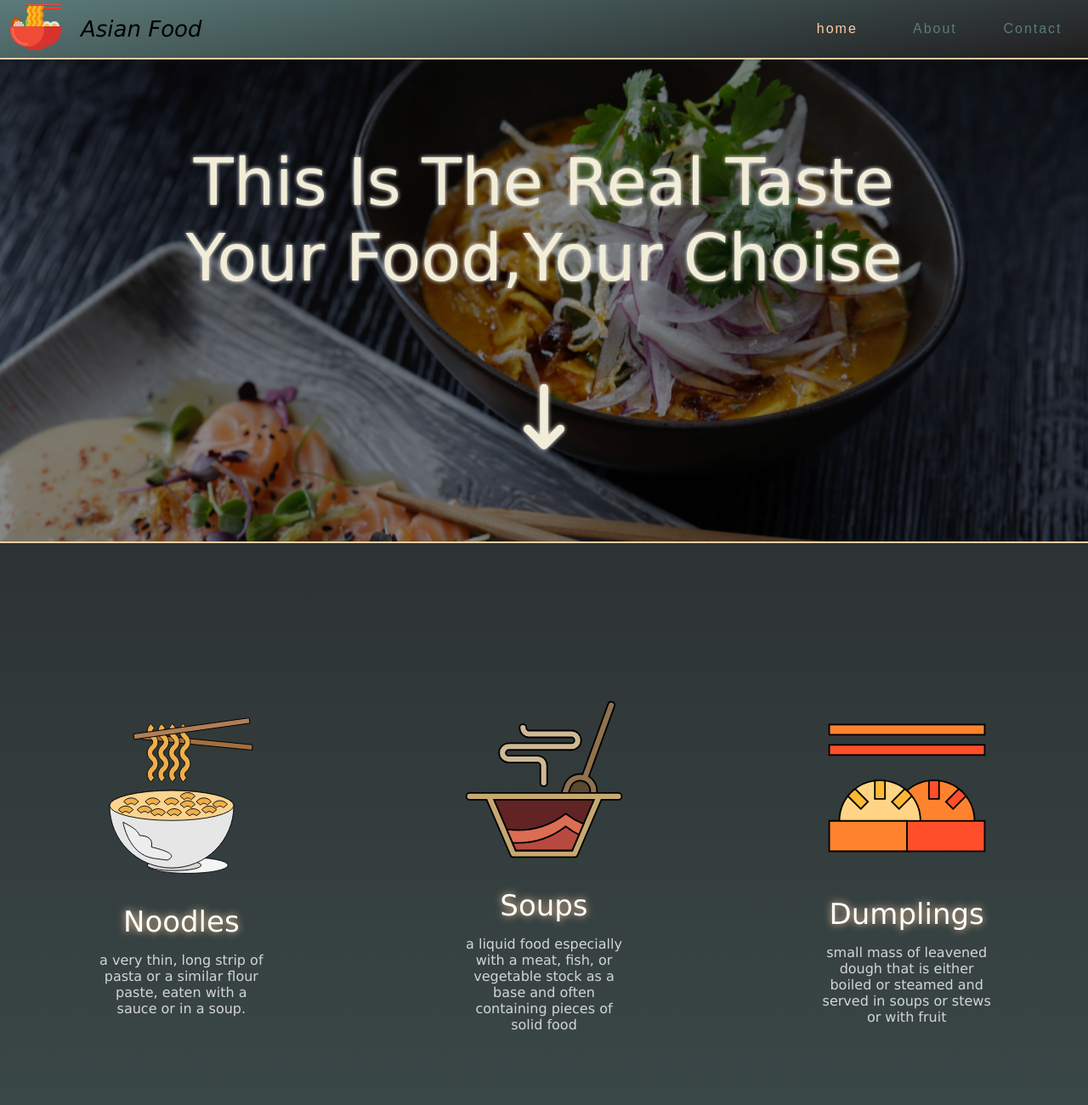
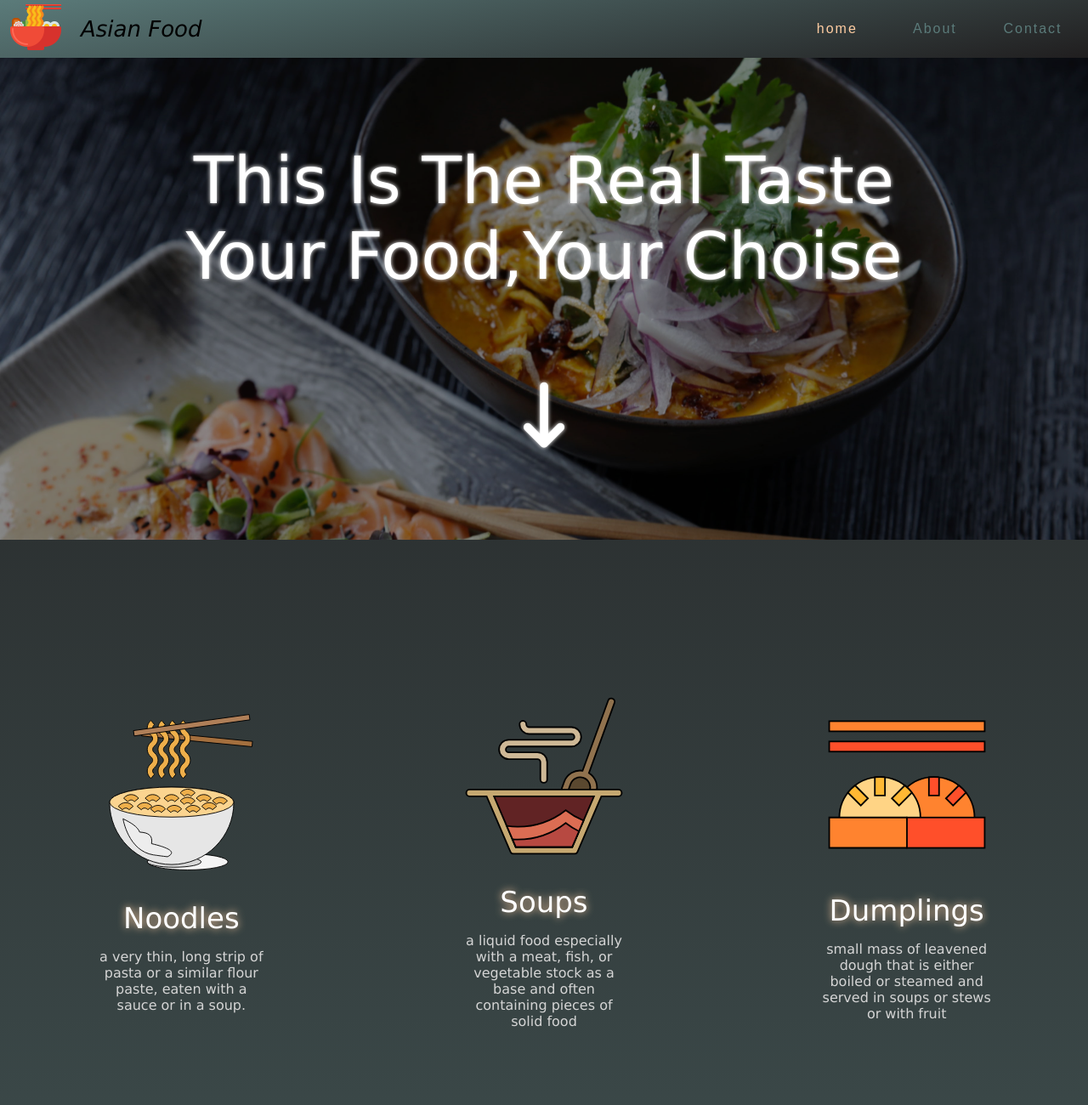
Before and after one commit to iraklishanava05/First-Project--Update-, a plain HTML site: page index.html in a window 1280 px wide. Shown: the top 1300 px of the page at 85% size. Drawn offline with Linux system fonts and the light colour scheme.

Commit message:
Update index.css

```diff
--- a/index.css
+++ b/index.css
@@ -31,7 +31,6 @@ header {
   width: 100%;
   height: 100%;
   font-style: italic;
-  border-bottom: 2px solid #ffcda2;
   background-image: linear-gradient(
     -10deg,
     var(--secondary-color),
@@ -115,7 +114,6 @@ main article.banner {
   background-repeat: no-repeat;
   background-size: cover;
   background-position-x: center;
-  border-bottom: 2px solid var(--primary-color);
   animation-name: banner;
   animation-iteration-count: infinite;
   animation-duration: 20s;
@@ -157,7 +155,7 @@ main article.banner div.overlay div.text {
   justify-content: center;
   align-items: center;
   flex-direction: column;
-  color: #f2edd7ff;
+  color: rgb(255, 255, 255);
   text-shadow: white 0 0 5px;
 }
 
@@ -178,7 +176,6 @@ main section.choises {
   width: 100%;
   height: 100%;
   padding: 50px 0;
-  border-bottom: var(--border-bottom);
 }
 
 main section.choises div {
@@ -210,7 +207,6 @@ main section.about {
   height: 100%;
   padding: 200px 0;
   background-image: linear-gradient(70deg, #f1f4ffff, #a2a2a1ff);
-  border-bottom: 2px solid var(--primary-color);
 }
 
 main section.about div {
```
